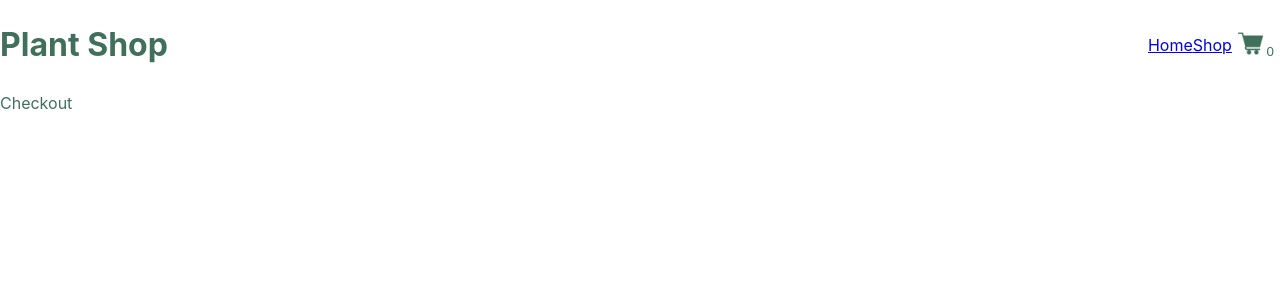
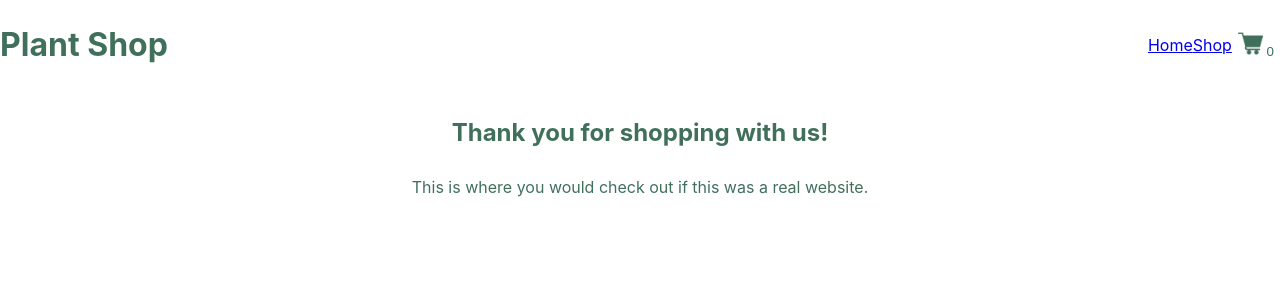
Before and after one commit to crolfs47/odin-react-shopping-cart, a React (Vite) app: page /checkout in a window 1280 px wide. Shown: the top 300 px of the page. Built offline with nearby package versions, Linux system fonts and the light colour scheme.

Commit message:
Finish checkout component page and styling

```diff
--- a/src/components/Checkout.jsx
+++ b/src/components/Checkout.jsx
@@ -3,7 +3,10 @@ import "../styles/Checkout.css";
 const Checkout = () => {
   return (
     <>
-      <div>Checkout</div>
+      <div className="checkout-container">
+        <h2>Thank you for shopping with us!</h2>
+        <p>This is where you would check out if this was a real website.</p>
+      </div>
     </>
   );
 };
--- a/src/styles/Checkout.css
+++ b/src/styles/Checkout.css
@@ -0,0 +1,14 @@
+.checkout-container {
+  display: flex;
+  flex-direction: column;
+  align-items: center;
+  margin-top: 12px;
+}
+
+.checkout-container h2 {
+  margin: 12px;
+}
+
+.checkout-container p {
+  margin: 12px;
+}
```
